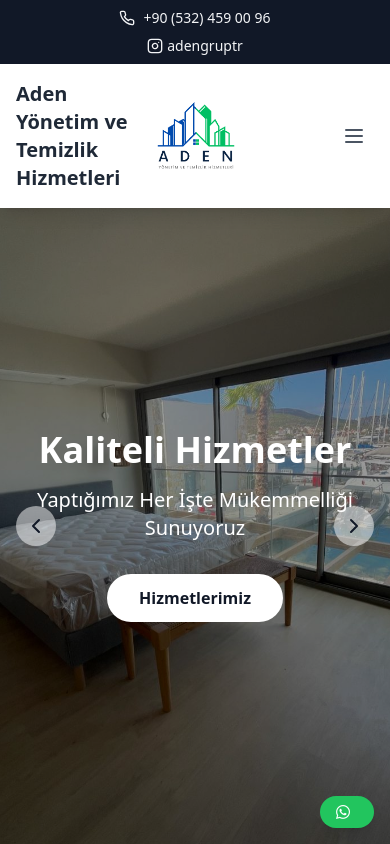
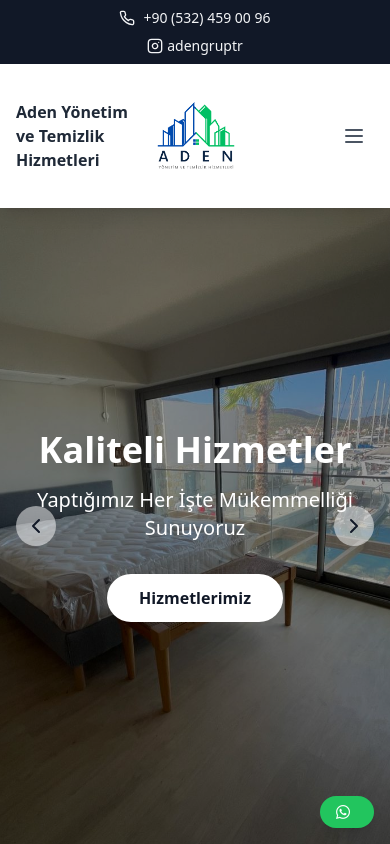
Before and after one commit to bur10/abi-website, a React (Vite) app: page / in a window 390 px wide. Shown: the top 844 px of the page. Built offline with nearby package versions, Linux system fonts and the light colour scheme.

Commit message:
Fix: Navbar alignment

```diff
--- a/src/components/Navbar.jsx
+++ b/src/components/Navbar.jsx
@@ -20,12 +20,12 @@ export const Navbar = () => {
     }, []);
 
     return (
-        <nav className={`fixed top-0 left-0 right-0 bg-white shadow-lg z-50 transition-all duration-300 ${isScrolled ? 'h-36' : 'h-46'} md:${isScrolled ? 'h-24' : 'h-40'}  `}>
+        <nav className={`fixed top-0 left-0 right-0 bg-white shadow-lg z-50 transition-all duration-300 ${isScrolled ? 'h-34 md:h-24' : 'h-46 md:h-40'} `}>
             <Subheader />
             <div className="max-w-7xl mx-auto px-4">
                 <div className={`flex justify-between items-center h-full transition-all duration-300`}>
                     <div className="flex-shrink-0 flex items-center w-1/3">
-                        <h1 className={`font-bold text-gray-800 transition-all duration-300 ${isScrolled ? 'text-lg' : 'text-xl'}`}>
+                        <h1 className={`font-bold text-gray-800 transition-all duration-300 ${isScrolled ? 'text-sm md:text-lg' : 'text-base md:text-xl'}`}>
                             Aden Yönetim ve Temizlik Hizmetleri
                         </h1>
                     </div>
```
